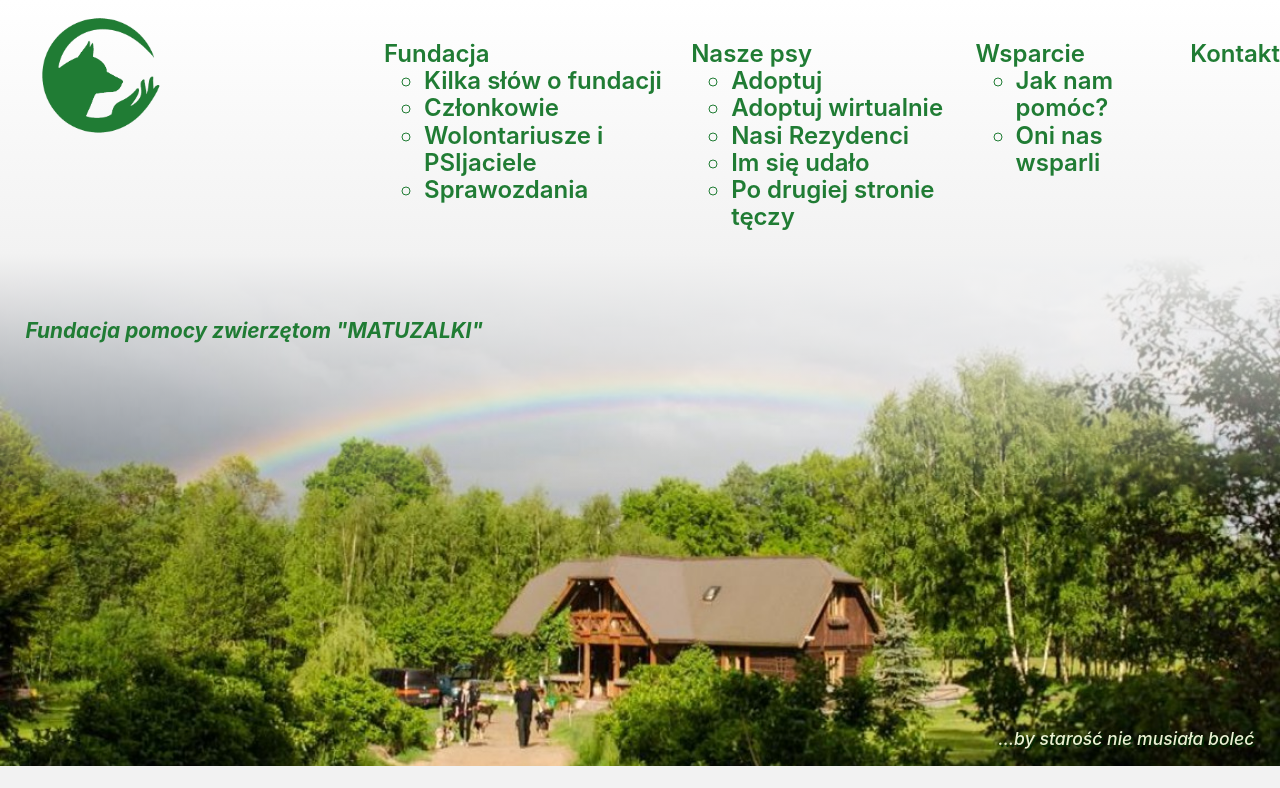
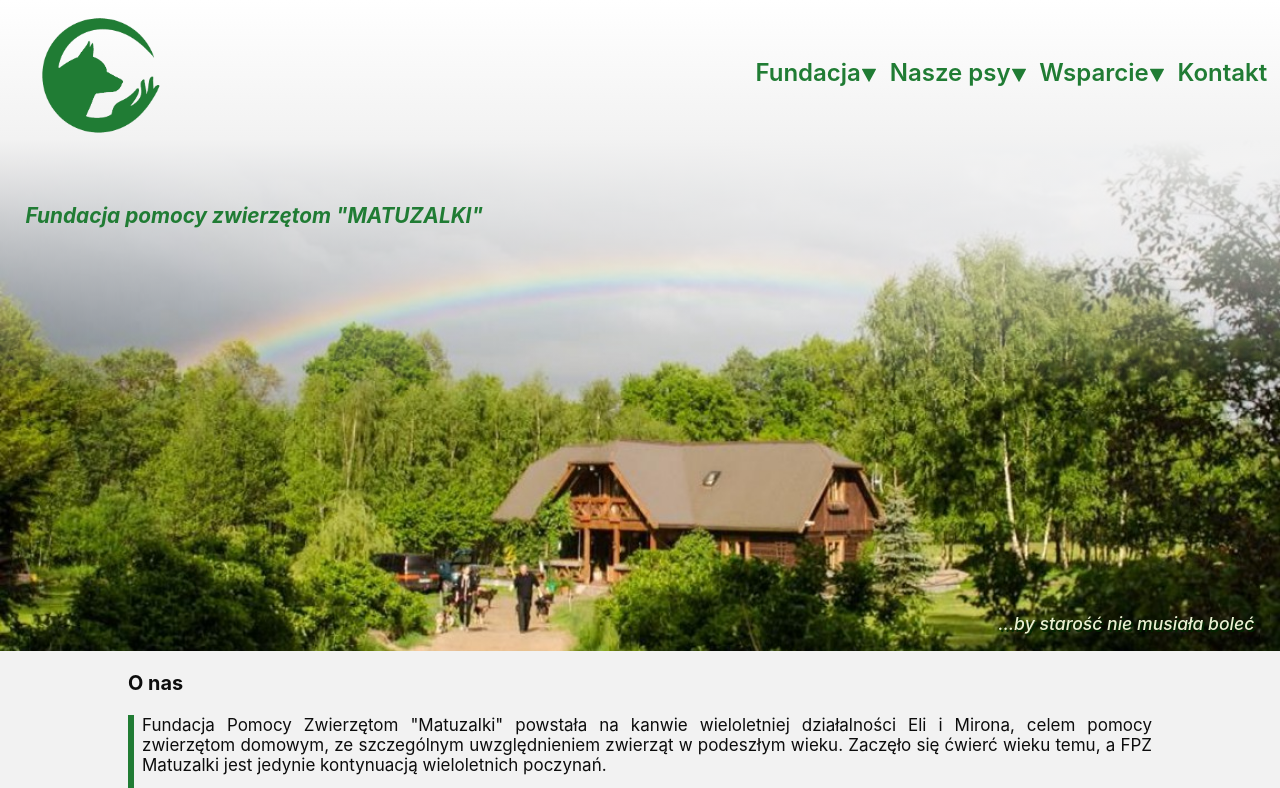
Before and after one commit to agapoli89/Matuzalki, a React (Create React App) app: page / in a window 1280 px wide. Shown: the top 788 px of the page. Built offline with nearby package versions, Linux system fonts and the light colour scheme.

Commit message:
Make drop-down menu

```diff
--- a/package.json
+++ b/package.json
@@ -10,6 +10,8 @@
     "react": "^17.0.2",
     "react-dom": "^17.0.2",
     "react-icons": "^4.2.0",
+    "react-responsive": "*",
+    "react-router-dom": "^5.3.0",
     "react-scripts": "4.0.3",
     "web-vitals": "^1.1.2"
   },
--- a/src/Components/Header/Navigation/Navigation.js
+++ b/src/Components/Header/Navigation/Navigation.js
@@ -1,19 +1,32 @@
+import { Link } from "react-router-dom";
+import { IoTriangle } from "react-icons/io5";
 import './Navigation.scss';
+import { useState } from "react";
 
 const Navigation = () => {
+    const [isFundationMenuOpen, setIsFundationMenuOpen] = useState(false);
+    const [isAdoptionMenuOpen, setIsAdoptionMenuOpen] = useState(false);
+    const [isSupportMenuOpen, setIsSupportMenuOpen] = useState(false);
+
+    const toggleFundationMenu = () => setIsFundationMenuOpen(prev => !prev);
+    const toggleAdoptionMenu = () => setIsAdoptionMenuOpen(prev => !prev);
+    const toggleSupportMenu = () => setIsSupportMenuOpen(prev => !prev);
+
     return (
         <nav className="navigation">
             <ul className="menu">
-                <li>Fundacja
-                    <ul className="menu__sublist">
+                <li className="menu__item">
+                    <div className="menu__item__text" onClick={toggleFundationMenu}>Fundacja <i className="menu__item__icon menu__item__icon--rotated"><IoTriangle /></i></div>
+                    <ul className={`submenu ${!isFundationMenuOpen && "submenu--invisible"}`}>
                         <li>Kilka słów o fundacji</li>
                         <li>Członkowie</li>
                         <li>Wolontariusze i PSIjaciele</li>
                         <li>Sprawozdania</li>
                     </ul>
                 </li>
-                <li>Nasze psy
-                    <ul className="menu__sublist">
+                <li className="menu__item">
+                    <div className="menu__item__text" onClick={toggleAdoptionMenu}>Nasze psy <i className="menu__item__icon menu__item__icon--rotated"><IoTriangle /></i></div>
+                    <ul className={`submenu ${!isAdoptionMenuOpen && "submenu--invisible"}`}>
                         <li>Adoptuj</li>
                         <li>Adoptuj wirtualnie</li>
                         <li>Nasi Rezydenci</li>
@@ -21,13 +34,14 @@ const Navigation = () => {
                         <li>Po drugiej stronie tęczy</li>
                     </ul>
                 </li>
-                <li>Wsparcie
-                    <ul className="menu__sublist">
+                <li className="menu__item">
+                    <div className="menu__item__text" onClick={toggleSupportMenu}>Wsparcie <i className="menu__item__icon menu__item__icon--rotated"><IoTriangle /></i></div>
+                    <ul className={`submenu ${!isSupportMenuOpen && "submenu--invisible"}`}>
                         <li>Jak nam pomóc?</li>
                         <li>Oni nas wsparli</li>
                     </ul>
                 </li>
-                <li>Kontakt</li>
+                <li className="menu__item">Kontakt</li>
             </ul>
         </nav>
     );
```
Also changed, not shown: 1 other file (tests, documents, lock files or other folders).
